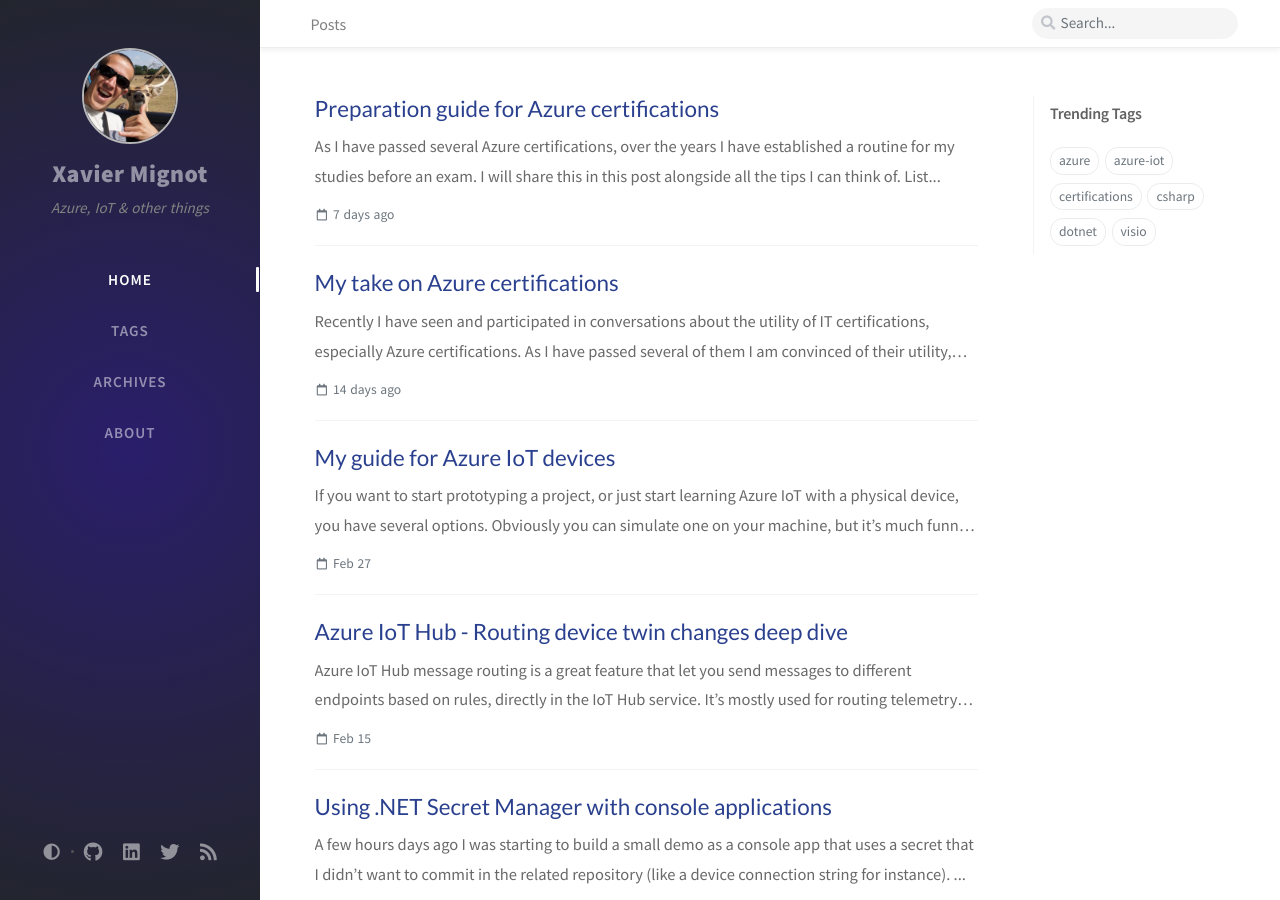
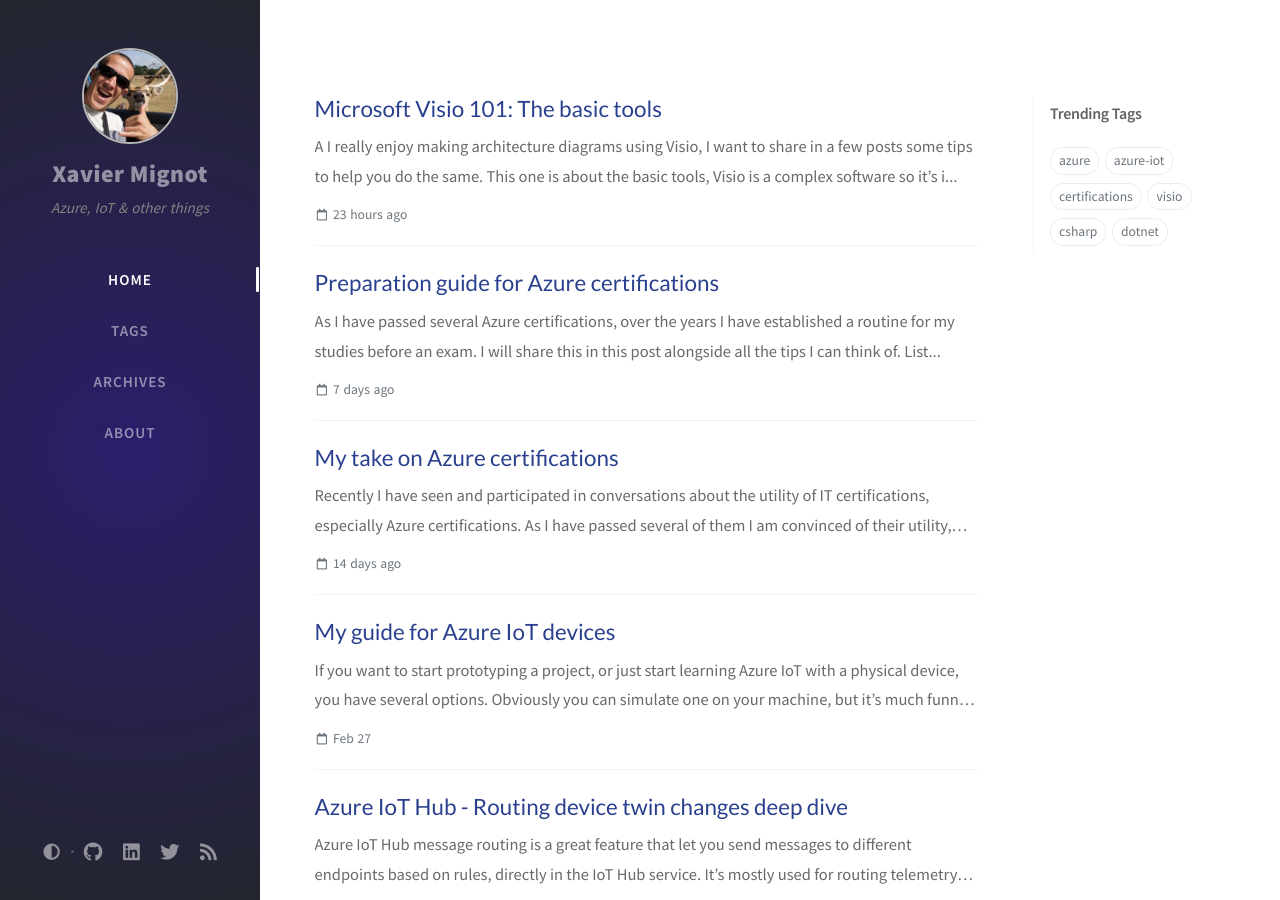
Before and after one commit to xaviermignot/xaviermignot.github.io, a Jekyll site: the page built from index.html, in a window 1280 px wide and 900 px high. Built offline with Jekyll 4.4.1, drawn with Linux system fonts in a browser that asks for light colours; nearby versions of some CDN libraries; the list of posts is cut into pages by our own code; comment, search, counter and statistics services are not loaded.

Commit message:
Publish Visio tools post

```diff
--- a/_drafts/visio-tips-basics.md
+++ b/_posts/2021-03-21-visio-tips-tools.md
@@ -1,16 +1,15 @@
 ---
 layout: post
-title: Visio tips - The basics
+title: "Microsoft Visio 101: The basic tools"
 tags: [visio]
-image: /assets/img/visio-tips-git-clone/banner.png
-img_dir: /assets/img/visio-tips-basics
+img_dir: /assets/img/visio-tips-tools
 ---
 
 A I really enjoy making architecture diagrams using Visio, I want to share in a few posts some tips to help you do the same.
-This one is about the basics, Visio is a complex software so it's important to know basic stuff and feel overwhelmed.
+This one is about the basic tools, Visio is a complex software so it's important to know basic stuff and not feel overwhelmed.
 
 
-## Know the Visio "tools"
+## Meet the Visio "tools"
 
 To get started you should get comfortable with the *tools* of Visio, which are:
 - The pointer tool, to select and drag shapes
@@ -26,7 +25,7 @@
 The pointer tool is the most basic, selected by default. You can use it to select, drag, copy shapes for instance.
 Let's start by creating a rectangle in a blank diagram by clicking on the white rectangle in the toolbar:
 ![Create rectangle]({{ page.img_dir }}/02-draw-rectangle.png)
-*(This is another tool I didn't mentioned, you can use to draw basic shapes it's pretty straightforward 😉)*
+_(This is another tool I didn't mentioned, you can use to draw basic shapes it's pretty straightforward 😉)_
 Now you're in the *rectangle creation mode*, so any click & drag in the diagram zone will draw a rectangle. If you want to stop drawing them and start moving them for instance, select the pointer tool again using the `Ctrl+1` shortcut (or clicking on the pointer in the toolbar but memorizing the shortcut is worth it).
 Then you'll be able to move around those rectangles, resize them, delete, any basic action you can expect from a diagram drawing tool.
 That's all the pointer tool is about: getting back to the most basic mode of the tool, using the shortcut to memorize: `Ctrl+1`
@@ -36,12 +35,17 @@
 In Visio you can easily add some text to any shape: simply select the shape, start typing and that's it. You can hit F2 before typing but it's not mandatory.
 So there is no need to manually associated a text zone to a shape, it's already within each shape.
 You can use the text block tool to move or resize these text zones, without changing the shape itself. Select a shape, hit `Ctrl+Shift+4` and arrange the text as you want.
+![Text with shape]({{ page.img_dir }}/03-text.png)
 
 ### The connector tool
 Connecting shapes is where Visio begins to shine in my opinion. The first tool for managing connection is the connector tool which creates connections between shapes.
 To use it we are going to use more complex shapes than rectangles. Let's select the first shape available in the *Shapes* panel, the *Main topic* shape in the *Brainstorming Shapes* stencil, and create two shapes:
-![Main topic shape]({{ page.img_dir }}/03-main-topic.png)
+![Main topic shape]({{ page.img_dir }}/04-main-topic.png)
 These shapes have predefined *connection points*, so if you hit `Ctrl+3` to switch to the connector tool, you can easily draw a connection between the two shapes.
+![Connect the left shape]({{ page.img_dir }}/05-connection1.png)
+_Draw a connection from one point in the green square..._
+![To the right shape]({{ page.img_dir }}/06-connection2.png)
+_...to another connection point_
 As the connection points anchors the connection to the shapes, you can move the shape around and the connection will follow naturally.
 
 ### The connection point tool
```
Also changed, not shown: assets/img/visio-tips-basics/01-tools-toolbar.png (deleted), assets/img/visio-tips-basics/02-draw-rectangle.png (deleted), assets/img/visio-tips-basics/03-main-topic.png (deleted), assets/img/visio-tips-tools/01-tools-toolbar.png (added), assets/img/visio-tips-tools/02-draw-rectangle.png (added), assets/img/visio-tips-tools/03-text.png (added), assets/img/visio-tips-tools/04-main-topic.png (added), assets/img/visio-tips-tools/05-connection1.png (added), assets/img/visio-tips-tools/06-connection2.png (added).
